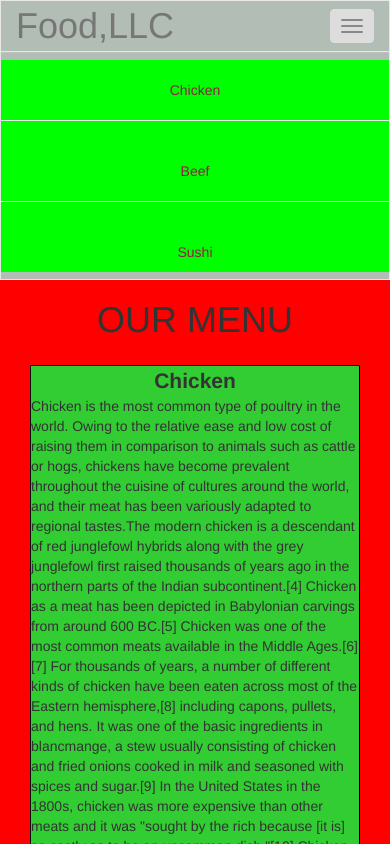
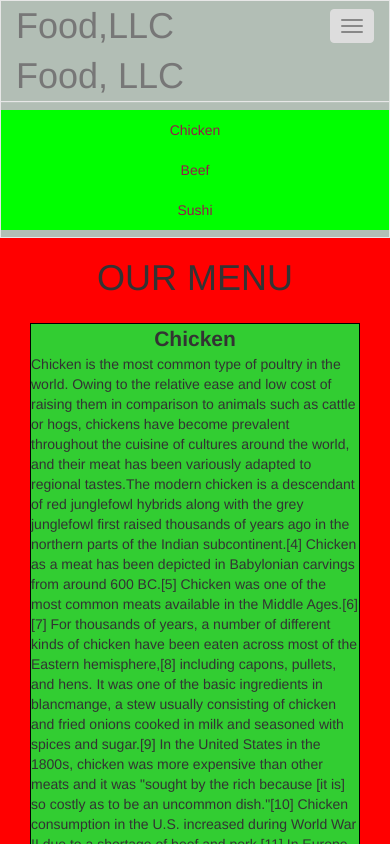
Before and after one commit to ANAS011192007/Coursera, a plain HTML site: page module3-solution/index.html in a window 390 px wide. Both pictures are taken after a click on the button "Toggle navigation". Shown: the top 844 px of the page. Drawn offline with nearby package versions, Linux system fonts and the light colour scheme.

Commit message:
Update index.html

```diff
--- a/module3-solution/index.html
+++ b/module3-solution/index.html
@@ -16,31 +16,24 @@
     			<div class="navbar-brand ">
     				<h1 >Food,LLC</h1>
     		</div>
- <button type="button" class="navbar-toggle collapsed" data-toggle="collapse" data-target="#collapsable-nav" aria-expanded="false">
+ <button type="button" class="navbar-toggle collapsed" data-toggle="collapse" data-target="#menu-collapsable-nav" aria-expanded="false">
           <span class="sr-only">Toggle navigation</span>
           <span class="icon-bar"></span>
           <span class="icon-bar"></span>
           <span class="icon-bar"></span>
         </button>
-        </div>
-         <div id="collapsable-nav" class="collapse navbar-collapse">
-           <ul id="nav-list" class="nav navbar-nav navbar-right visible-xs">
-            <li class="text-center">
-            	<a href="#">
-            	<p class="food">Chicken</span>
-            	</a>
-              <hr class="visible-xs">
+        <a href="#" class="text-left navbar-brand"><h1>Food, LLC</h1></a>
+      </div><!-- /.nav-header -->
+      <div id="menu-collapsable-nav" class="collapse navbar-collapse">
+        <ul id="nav-list" class="nav navbar-nav navbar-right visible-xs text-center">
+          <li>
+            <a href="#">Chicken</a>
           </li>
-             <li class="text-center">
-             	<a href="#">
-             <p class="food">Beef</span>
-             </a>
-             <hr class="visible-xs">
+          <li>
+           <a href="#">Beef</a>
          </li>
-             <li class="text-center">
-             	<a href="#">
-            	<p >Sushi</span>
-            </a>
+         <li>
+          <a href="#">Sushi</a>
         </li>
       </ul>
        </div>
```
Lines whose indentation alone changed are shown as unchanged.
